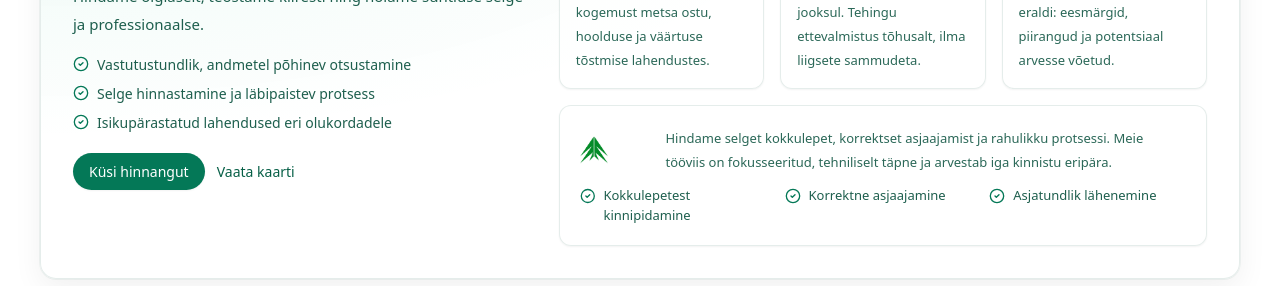
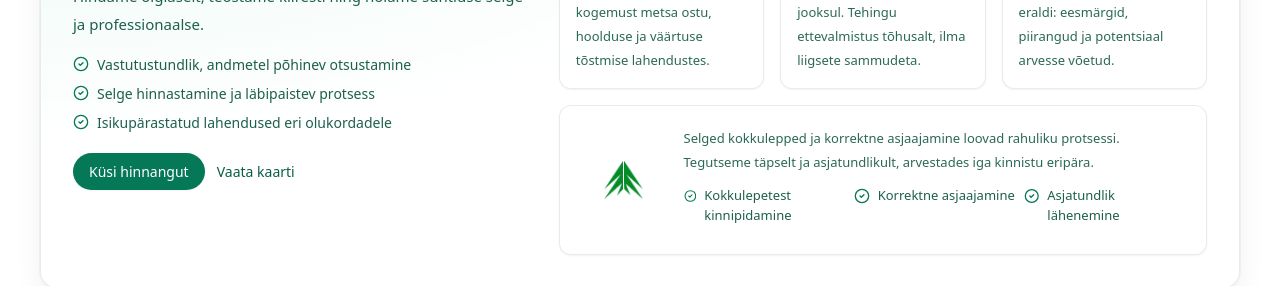
Before and after one commit to Metsa-hind/metsamaahind-ee, a Next.js app: page / in a window 1280 px wide. Shown: the part 1500-1786 px from the top of the page. Built offline with nearby package versions, Linux system fonts and the light colour scheme; no server answers.

Commit message:
layout(company-intro): restructure bottom strip to 2-col layout  left logo (12%), right column with stacked description and bullets; keeps clean, non-flashy tone

```diff
--- a/src/app/components/sections/CompanyInfoSection.tsx
+++ b/src/app/components/sections/CompanyInfoSection.tsx
@@ -88,19 +88,30 @@ export default function CompanyInfoSection() {
 
               {/* Stretching card beneath tiles to utilize remaining whitespace */}
               <div className="mt-4 rounded-xl border border-emerald-900/10 bg-white/85 p-4 shadow-sm md:p-5">
-                <div className="flex flex-col items-start gap-3 md:flex-row md:items-center md:justify-between">
-                  <div className="flex items-center gap-3">
-                    <Image src="/metsa-hind-ikoon.png" alt="Metsa Hind" width={28} height={28} className="h-7 w-7 object-contain" />
+                {/* Two-column layout: left logo (10–15%), right copy with two stacked rows */}
+                <div className="grid grid-cols-1 items-center gap-4 md:grid-cols-12">
+                  {/* Left column: logo spanning the block height */}
+                  <div className="md:col-span-2 md:self-stretch">
+                    <div className="flex h-full items-center justify-center">
+                      <Image src="/metsa-hind-ikoon.png" alt="Metsa Hind" width={36} height={36} className="h-9 w-9 object-contain sm:h-10 sm:w-10" />
+                    </div>
                   </div>
-                  <p className="max-w-[70ch] text-[13px] leading-6 text-emerald-900/85">
-                    Hindame selget kokkulepet, korrektset asjaajamist ja rahulikku protsessi. Meie tööviis on fokusseeritud, tehniliselt täpne ja arvestab iga kinnistu eripära.
-                  </p>
+                  {/* Right column: description row + bullets row */}
+                  <div className="md:col-span-10">
+                    <div className="grid grid-rows-2 gap-3">
+                      {/* Row 1: description (two lines) */}
+                      <p className="max-w-[70ch] text-[13px] leading-6 text-emerald-900/85">
+                        Selged kokkulepped ja korrektne asjaajamine loovad rahuliku protsessi. Tegutseme täpselt ja asjatundlikult, arvestades iga kinnistu eripära.
+                      </p>
+                      {/* Row 2: bullets */}
+                      <ul className="grid grid-cols-1 gap-2 sm:grid-cols-3">
+                        <li className="flex items-start gap-2 text-[13px] text-emerald-900/90"><CheckCircle2 className="mt-0.5 h-4 w-4 text-emerald-700" aria-hidden /> Kokkulepetest kinnipidamine</li>
+                        <li className="flex items-start gap-2 text-[13px] text-emerald-900/90"><CheckCircle2 className="mt-0.5 h-4 w-4 text-emerald-700" aria-hidden /> Korrektne asjaajamine</li>
+                        <li className="flex items-start gap-2 text-[13px] text-emerald-900/90"><CheckCircle2 className="mt-0.5 h-4 w-4 text-emerald-700" aria-hidden /> Asjatundlik lähenemine</li>
+                      </ul>
+                    </div>
+                  </div>
                 </div>
-                <ul className="mt-3 grid grid-cols-1 gap-2 sm:grid-cols-3">
-                  <li className="flex items-start gap-2 text-[13px] text-emerald-900/90"><CheckCircle2 className="mt-0.5 h-4 w-4 text-emerald-700" aria-hidden /> Kokkulepetest kinnipidamine</li>
-                  <li className="flex items-start gap-2 text-[13px] text-emerald-900/90"><CheckCircle2 className="mt-0.5 h-4 w-4 text-emerald-700" aria-hidden /> Korrektne asjaajamine</li>
-                  <li className="flex items-start gap-2 text-[13px] text-emerald-900/90"><CheckCircle2 className="mt-0.5 h-4 w-4 text-emerald-700" aria-hidden /> Asjatundlik lähenemine</li>
-                </ul>
               </div>
             </div>
           </div>
```
